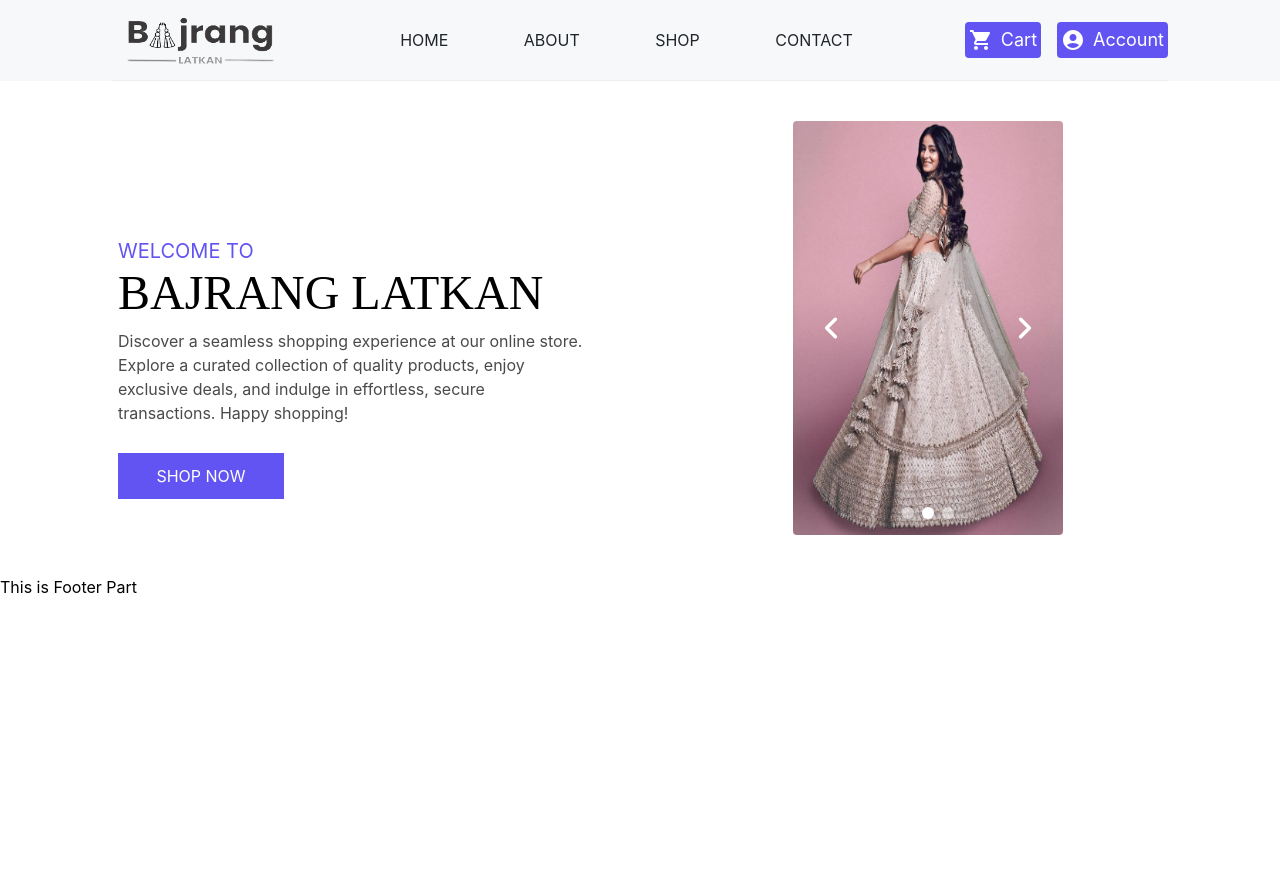
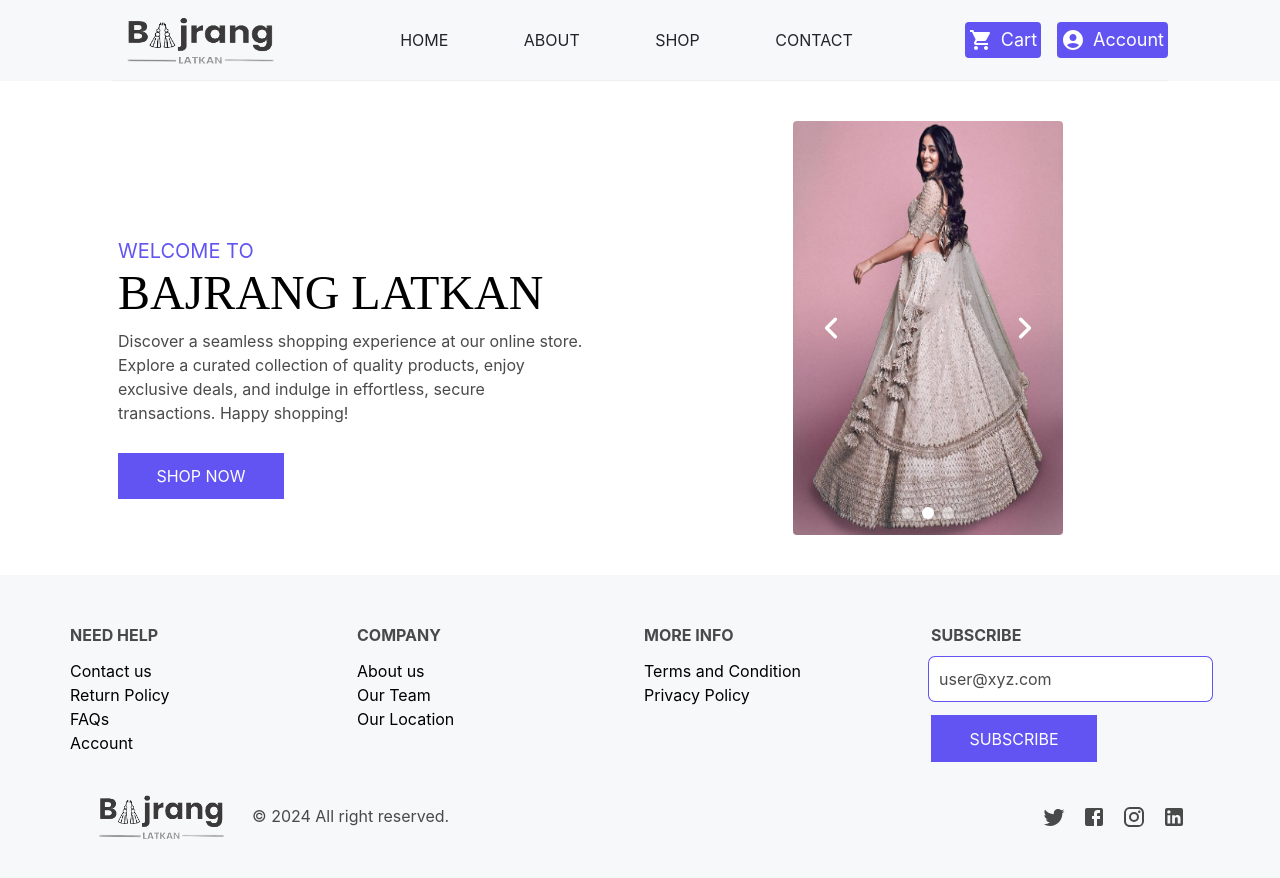
Before and after one commit to mkkapadi12/bajrang, a React (Create React App) app: page / in a window 1280 px wide. Shown: the top 878 px of the page. Built offline with nearby package versions, Linux system fonts and the light colour scheme.

Commit message:
complete footer section

```diff
--- a/src/Styles/Button.jsx
+++ b/src/Styles/Button.jsx
@@ -1,6 +1,6 @@
 import styled from "styled-components";
 
-export const Button = styled.button`
+const Button = styled.button`
   text-decoration: none;
   max-width: auto;
   background-color: rgb(98 84 243);
@@ -29,3 +29,5 @@ export const Button = styled.button`
     font-size: 1.8rem;
   }
 `;
+
+export default Button;
--- a/src/components/Footer.jsx
+++ b/src/components/Footer.jsx
@@ -1,7 +1,80 @@
 import React from "react";
+import Button from "../Styles/Button";
+import logo from "../assets/logo.png";
+import { Link } from "react-router-dom";
+import { Facebook, Instagram, LinkedIn, Twitter } from "@mui/icons-material";
 
 const Footer = () => {
-  return <div className="h-screen">This is Footer Part</div>;
+  return (
+    <div className="bg-bg p-7 md:p-10">
+      <div className="container mx-auto my-0">
+        <div className="grid gap-4 sm:grid-cols-2 md:grid-cols-4 md:gap-2">
+          <div className="my-2">
+            <h2 className="mb-3 font-bold text-text">NEED HELP</h2>
+            <div className="flex flex-col">
+              <Link>Contact us</Link>
+              <Link>Return Policy</Link>
+              <Link>FAQs</Link>
+              <Link>Account</Link>
+            </div>
+          </div>
+          <div className="my-2">
+            <h2 className="mb-3 font-bold text-text">COMPANY</h2>
+            <div className="flex flex-col">
+              <Link>About us</Link>
+              <Link>Our Team</Link>
+              <Link>Our Location</Link>
+            </div>
+          </div>
+          <div className="my-2">
+            <h2 className="mb-3 font-bold text-text">MORE INFO</h2>
+            <div className="flex flex-col">
+              <Link>Terms and Condition</Link>
+              <Link>Privacy Policy</Link>
+            </div>
+          </div>
+          <div className="my-2">
+            <h2 className="mb-3 font-bold text-text">SUBSCRIBE</h2>
+            <div className="flex flex-col">
+              <input
+                type="email"
+                className="p-2 text-black border-none rounded ring-1 ring-btn ring-offset-2 placeholder:text-text focus:outline-none focus:ring"
+                placeholder="user@xyz.com"
+              />
+              <div>
+                <Button>SUBSCRIBE</Button>
+              </div>
+            </div>
+          </div>
+        </div>
+        <div className="container flex flex-col justify-between p-4 sm:flex-row md:items-center">
+          <div className="flex flex-col items-center my-3 sm:flex-row md:m-0">
+            <div className="">
+              <img src={logo} alt="logo" className="w-[150px]" />
+            </div>
+            <div className="ml-4 text-text">
+              &copy; {new Date().getFullYear()} All right reserved.
+            </div>
+          </div>
+
+          <div className="flex items-center justify-center">
+            <div className="mx-2 cursor-pointer text-text">
+              <Twitter />
+            </div>
+            <div className="mx-2 cursor-pointer text-text">
+              <Facebook />
+            </div>
+            <div className="mx-2 cursor-pointer text-text">
+              <Instagram />
+            </div>
+            <div className="mx-2 cursor-pointer text-text">
+              <LinkedIn />
+            </div>
+          </div>
+        </div>
+      </div>
+    </div>
+  );
 };
 
 export default Footer;
--- a/src/components/HeroSection.jsx
+++ b/src/components/HeroSection.jsx
@@ -1,12 +1,12 @@
 import React from "react";
 import Banner from "./Banner";
 import { NavLink } from "react-router-dom";
-import { Button } from "../Styles/Button";
+import Button from "../Styles/Button";
 
 const HeroSection = () => {
   return (
     <div className="p-5">
-      <div className="container mx-auto my-2 grid gap-3 md:grid-cols-2">
+      <div className="container grid gap-3 mx-auto my-2 md:grid-cols-2">
         <div className="p-3 md:p-12">
           <div className="mt-20">
             <p className="mb-1 text-xl uppercase text-btn">Welcome to</p>
```
